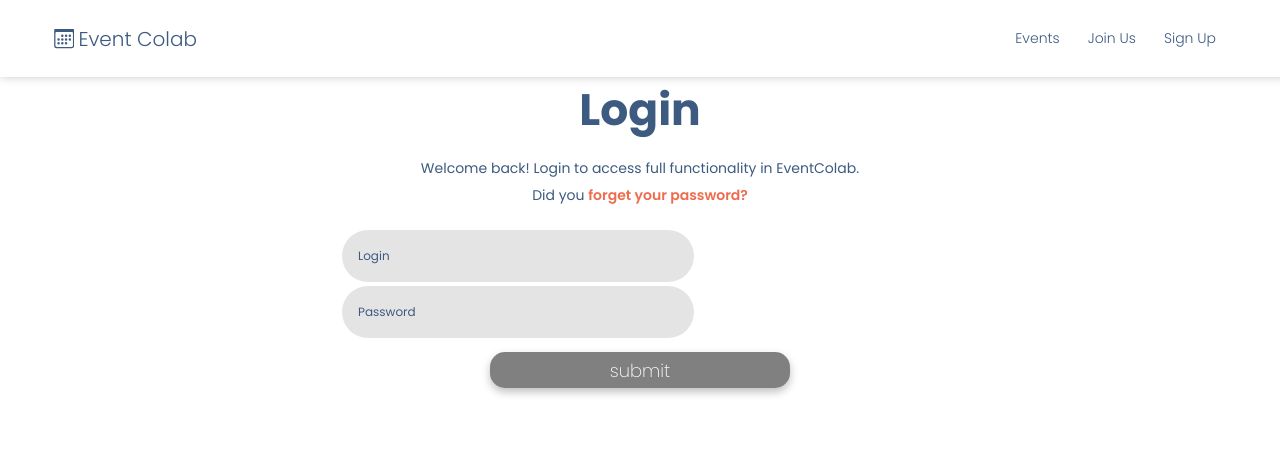
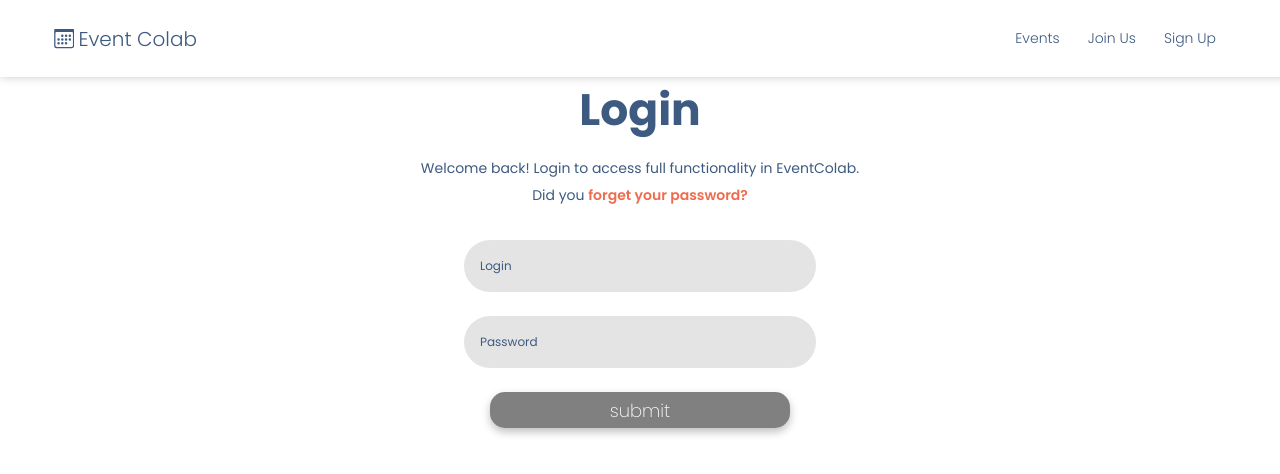
Before and after one commit to Emilysta/ZIwG, a React (Create React App) app in the folder frontend/: page / in a window 1280 px wide. Shown: the top 474 px of the page. Built offline with nearby package versions, Linux system fonts and the light colour scheme.

Commit message:
margin for text input

```diff
--- a/frontend/src/Components/Input/TextInput.css
+++ b/frontend/src/Components/Input/TextInput.css
@@ -5,7 +5,7 @@
     border-radius: 39px;
     padding: 8px 16px;
     min-width: 80px;
-    margin: 2px;
+    margin: unset auto;
     background-color: #C4C4C476;
     color: #3D5A80;
 }
```
